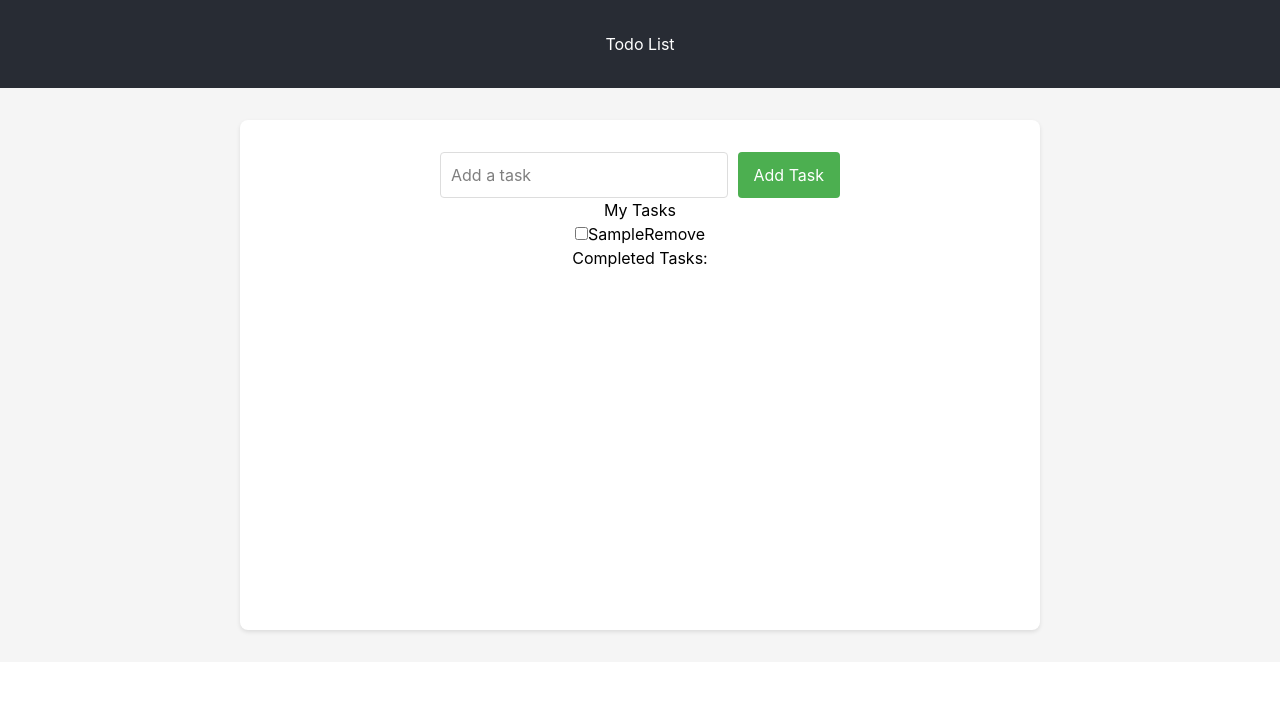
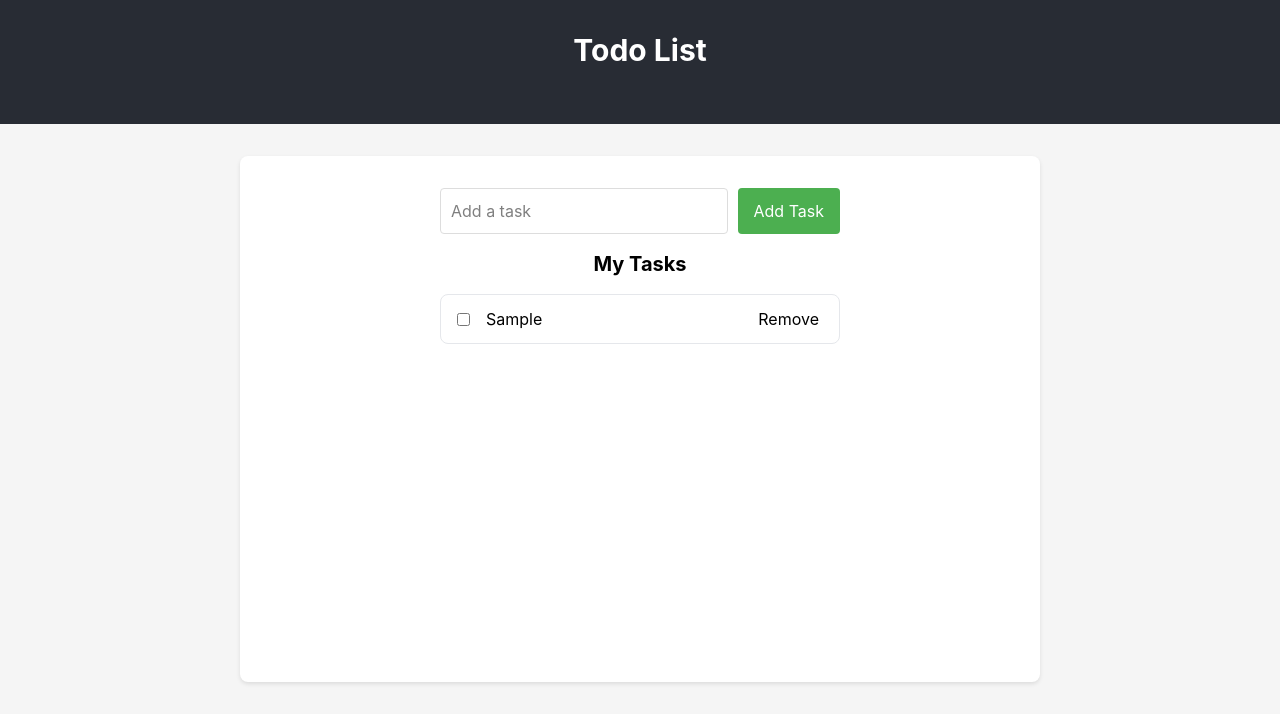
Before and after one commit to dtom90/todo-react-ts, a React (Vite) app: page / in a window 1280 px wide. Both pictures are taken after typing "Sample" into the empty fields and a click on the button "Add Task". Shown: the top 726 px of the page. Built offline with nearby package versions, Linux system fonts and the light colour scheme; the HTML template or start-up script is replaced by a standard one.

Commit message:
style: improve task list UI with Tailwind classes and conditional headings

```diff
--- a/src/App.css
+++ b/src/App.css
@@ -1,7 +1,3 @@
-.App {
-  text-align: center;
-}
-
 .App-logo {
   height: 40vmin;
   pointer-events: none;
--- a/src/App.tsx
+++ b/src/App.tsx
@@ -9,7 +9,7 @@ function App() {
     <div className="App">
       <header className="App-header">
         <div className="header-content">
-          <h1>Todo List</h1>
+          <h1 className="text-3xl font-bold mb-6">Todo List</h1>
         </div>
       </header>
       <main className="main-content">
--- a/src/components/TaskList.tsx
+++ b/src/components/TaskList.tsx
@@ -6,29 +6,28 @@ export default function TaskList() {
 
     function TaskItem({ task }: { task: Task }) {
       return (
-        <div key={task.id}>
+        <div key={task.id} className="flex items-center py-2 px-4 border border-gray-200 rounded-lg mb-2">
           <input
             type="checkbox"
             checked={task.completed}
             onChange={() => toggleTask(task.id)}
           />
-          <span>{task.text}</span>
-          <button onClick={() => removeTask(task.id)}>Remove</button>
+          <span className="ml-4 flex-grow">{task.text}</span>
+          <button className="hover:bg-gray-200 p-1 rounded-lg" onClick={() => removeTask(task.id)}>Remove</button>
         </div>
       );
     }
 
     return (
       <div className="todo-list">
-        <h3>My Tasks</h3>
+        {incompleteTasks.length > 0 && <h3 className="text-xl text-center font-bold my-4">My Tasks</h3>}
         {incompleteTasks.map((task) => (
           <TaskItem key={task.id} task={task} />
         ))}
-        <p>Completed Tasks:</p>
+        {completedTasks.length > 0 && <h3 className="text-xl text-center font-bold my-4">Completed Tasks</h3>}
         {completedTasks.map((task) => (
           <TaskItem key={task.id} task={task} />
         ))}
       </div>
-
     );
 }
```
